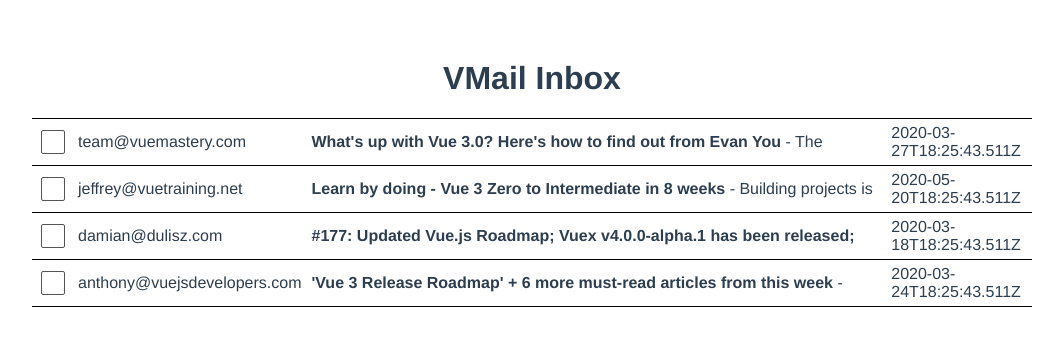
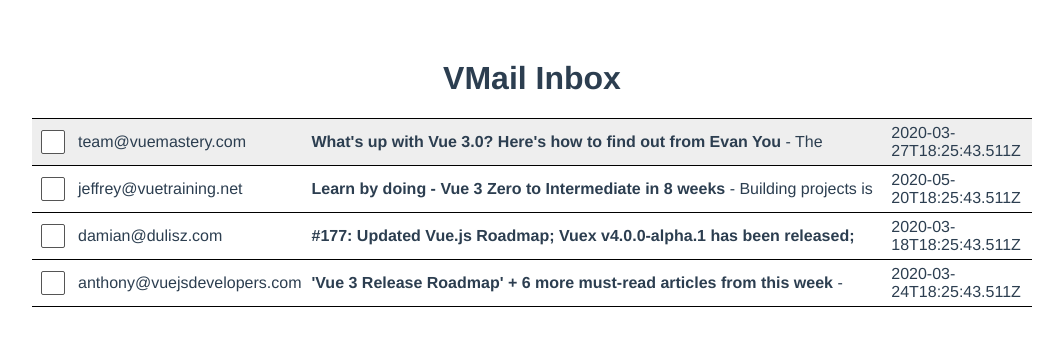
Before and after one commit to pyterDiaconescu/advanced_build_gmail_clone_with_vue3, a Vue app: page / in a window 1280 px wide. Shown: the top 346 px of the page, without its empty margins (108-1171 px from the left). Built offline with nearby package versions, Linux system fonts and the light colour scheme.

Commit message:
2.2. Building the Inbox
One of our email in the list has been read. Apply a different background to that email in order to mark him as neing read. It's read property is already true.

```diff
--- a/src/App.vue
+++ b/src/App.vue
@@ -6,7 +6,7 @@
       <tr
           v-for="email in emails"
           :key="email.id"
-          class="clickable"
+          :class="['clickable', email.read ? 'read' : '']"
       >
         <td><input type="checkbox"></td>
         <td>{{ email.from }}</td>
```
